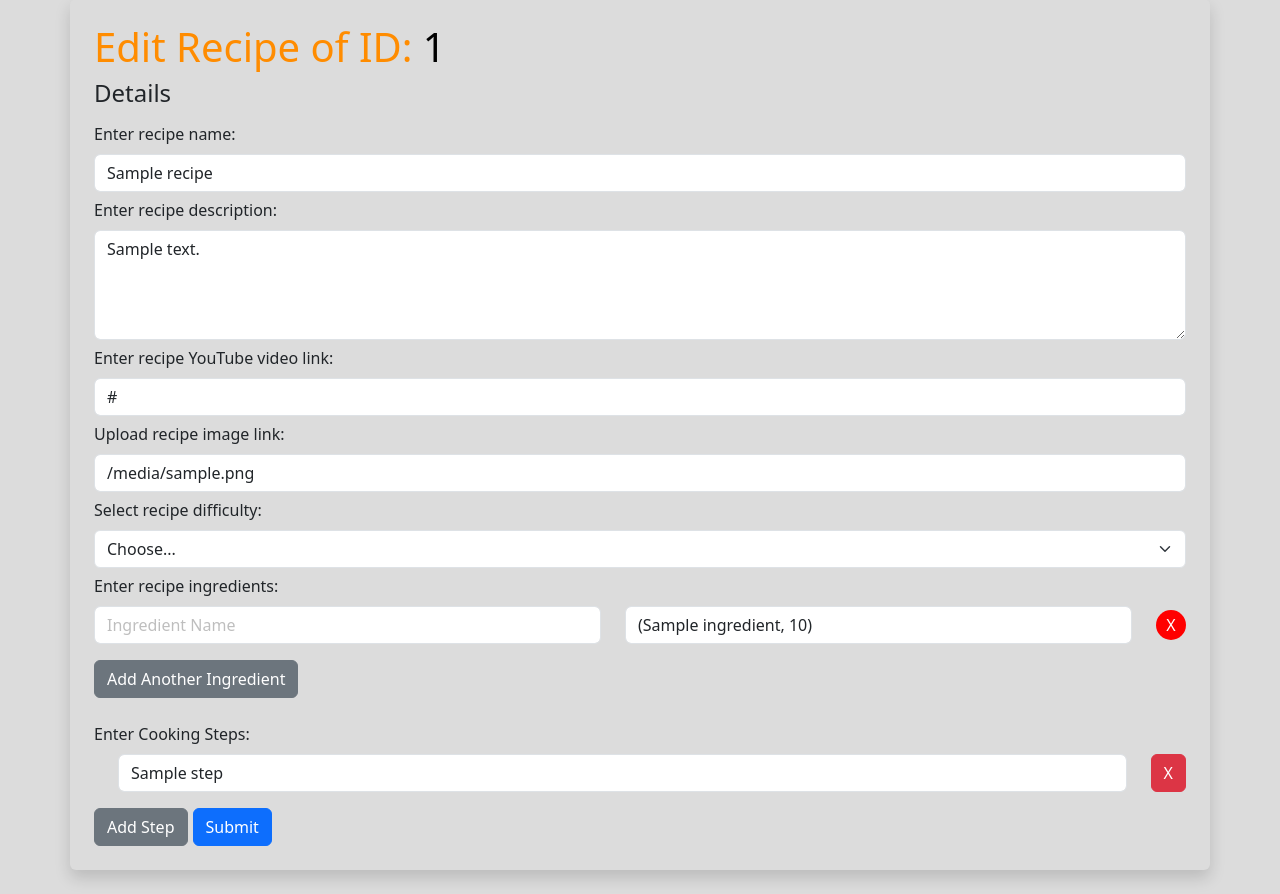
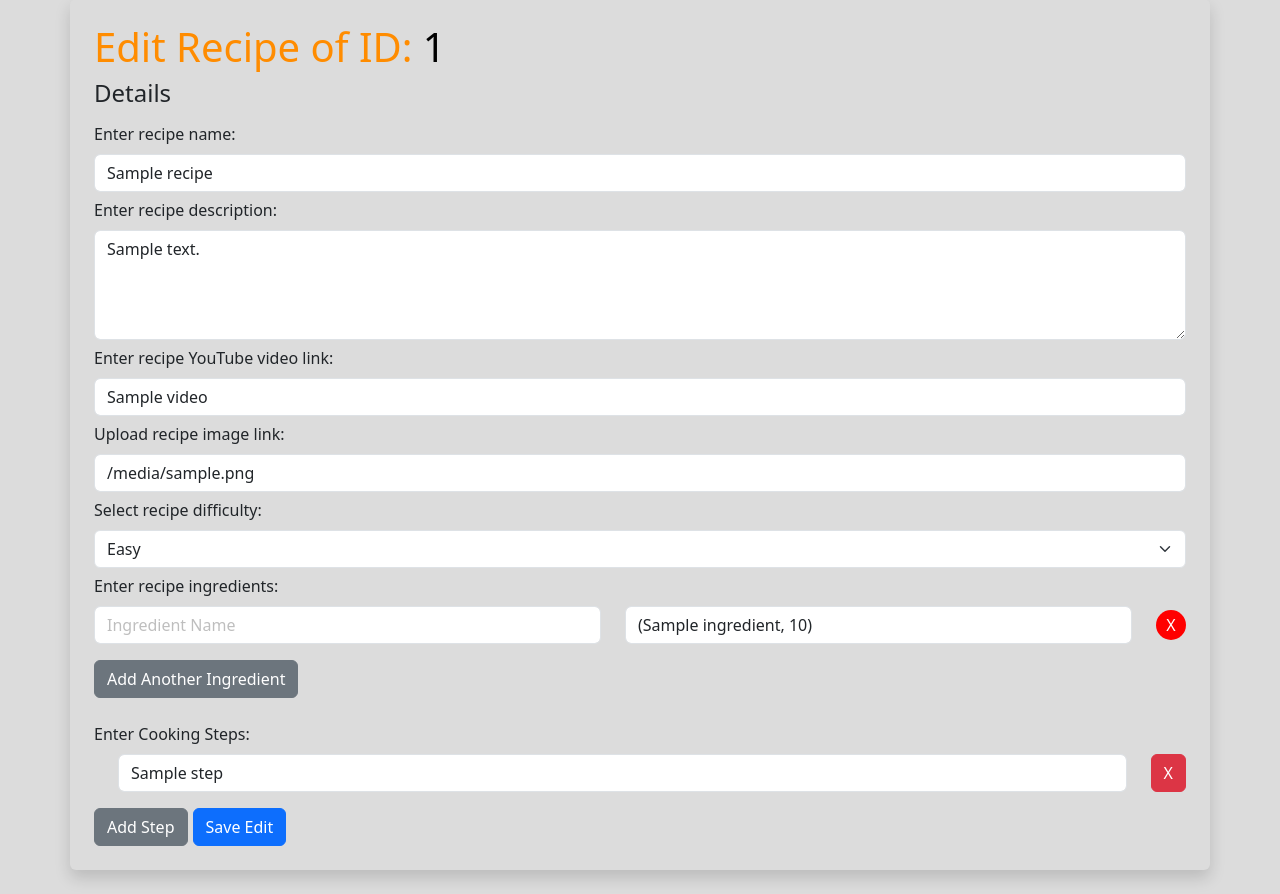
Before and after one commit to rafiattaui/hci-website, a Flask app: template app/templates/editrecipe.html in a window 1280 px wide. Shown: the part 81-975 px from the top of the page. Run offline with Flask 3, Linux system fonts and the light colour scheme; the template is opened without the code that fills it: most values are stand-ins (such as "Sample title", 1, 10 or a date in 2020); some libraries are stand-ins or nearby versions.

Commit message:
fixed recipe description input validation.

```diff
--- a/app/app.py
+++ b/app/app.py
@@ -84,7 +84,9 @@ def submit():
         'steps': recipe_steps,
     }
 
-    recipes_ref.add(recipe_data) # Add data to database
+    if not (len(recipe_description.replace(" ","")) < 100):
+        recipes_ref.add(recipe_data) # Add data to database
+
     return render_template("submitted.html", name=recipe_data["name"], len=len(recipe_description.replace(" ",""))) # Redirect to submitted page
 
 @app.route("/editrecipe=<recipeid>")
--- a/app/templates/addrecipe.html
+++ b/app/templates/addrecipe.html
@@ -52,8 +52,7 @@ endblock %} {% block content %}
       >Select recipe difficulty:</label
     >
     <select class="form-select" id="recipe-difficulty" name="recipe_difficulty">
-      <option selected>Choose...</option>
-      <option value="easy">Easy</option>
+      <option value="easy" selected>Easy</option>
       <option value="medium">Medium</option>
       <option value="hard">Hard</option>
     </select>
--- a/app/templates/editrecipe.html
+++ b/app/templates/editrecipe.html
@@ -38,7 +38,7 @@ endblock %} {% block content %}
       id="recipe-video"
       name="recipe_video"
       placeholder="https://www.youtube.com/watch?v=example (Optional)"
-      value="{{ recipe.videourl }}"
+      value="{{ recipe.video }}"
     />
 
     <label for="recipe-image" class="form-label"
@@ -62,8 +62,7 @@ endblock %} {% block content %}
       name="recipe_difficulty"
       required
     >
-      <option selected>Choose...</option>
-      <option value="easy"{% if recipe.difficulty == 1%} selected {% endif %}>Easy</option>
+      <option value="easy" selected >Easy</option>
       <option value="medium"{% if recipe.difficulty == 2%} selected {% endif %}>Medium</option>
       <option value="hard"{% if recipe.difficulty == 3%} selected {% endif %}>Hard</option>
     </select>
@@ -143,7 +142,7 @@ endblock %} {% block content %}
       >
         Add Step
       </button>
-      <button type="submit" class="btn btn-primary" id="submit">Submit</button>
+      <button type="submit" class="btn btn-primary" id="submit">Save Edit</button>
     </div>
   </form>
 </div>
```
